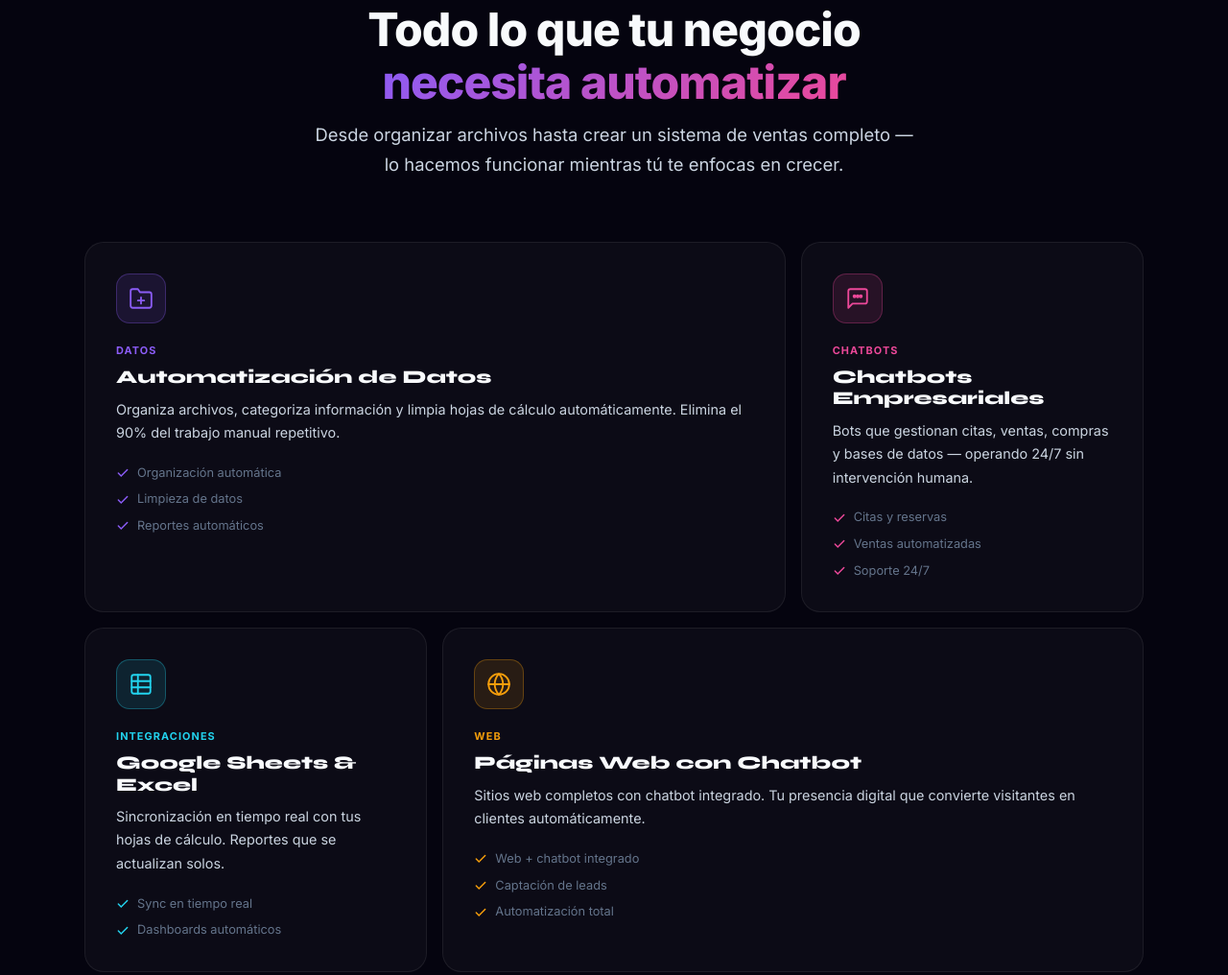
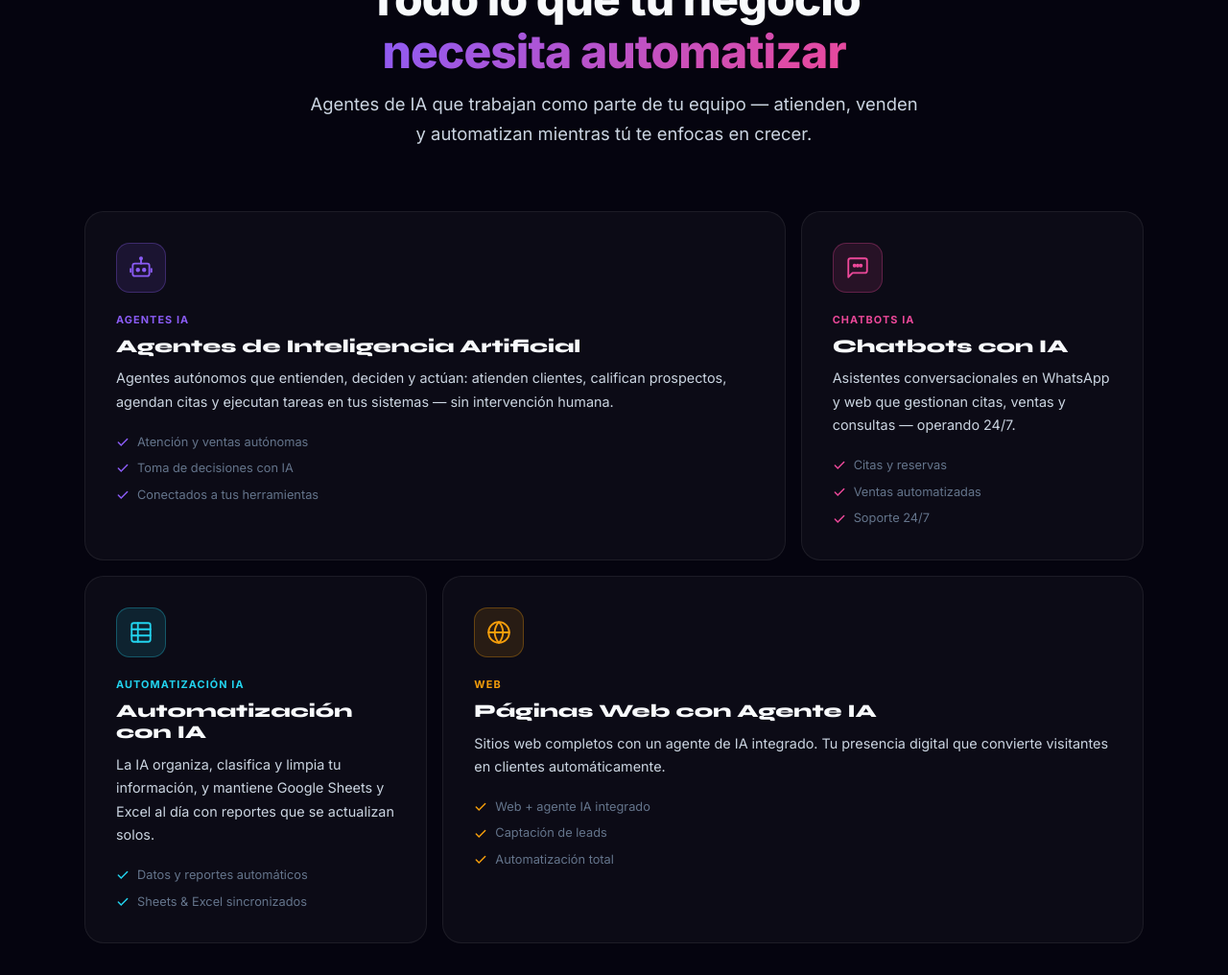
Before and after one commit to ronalcastro97/nebula-automation-ia, an Astro site: page / in a window 1280 px wide. Shown: the part 1195-2211 px from the top of the page at 96% size. Built offline with nearby package versions, Linux system fonts and the light colour scheme; Astro itself is replaced by a stand-in of ours; no server answers; animation ran at ten frames a second.

Commit message:
feat: reenfocar landing en agentes de IA y quitar menciones a N8N
Co-Authored-By: Claude Opus 5.5 <noreply@anthropic.com>

```diff
--- a/src/components/sections/Hero.astro
+++ b/src/components/sections/Hero.astro
@@ -19,7 +19,7 @@ import StarField from '../react/StarField.tsx';
       <!-- Badge -->
       <div class="badge reveal">
         <span class="badge-dot"></span>
-        IA + N8N + Automatización Empresarial
+        Agentes IA + Automatización Inteligente
       </div>
 
       <!-- Title -->
@@ -33,7 +33,7 @@ import StarField from '../react/StarField.tsx';
 
       <!-- Subtitle -->
       <p class="hero-p reveal">
-        Chatbots inteligentes, integraciones con Google&nbsp;Sheets y flujos N8N.<br/>
+        Agentes de IA que atienden, venden y ejecutan tareas por ti.<br/>
         Menos trabajo manual, más resultados — desde el primer día.
       </p>
 
@@ -82,7 +82,7 @@ import StarField from '../react/StarField.tsx';
         </div>
         <div class="dash-body">
           <div class="dash-metric">
-            <span class="dm-label">Automatizaciones activas</span>
+            <span class="dm-label">Agentes IA activos</span>
             <span class="dm-val grad">24</span>
           </div>
           <div class="dash-bar-wrap">
@@ -92,8 +92,8 @@ import StarField from '../react/StarField.tsx';
             <div class="dash-bar" style="--w:47%"></div>
           </div>
           <div class="dash-row">
-            <div class="dash-chip chip-green">● Chatbot activo</div>
-            <div class="dash-chip chip-violet">● 3 flujos N8N</div>
+            <div class="dash-chip chip-green">● Agente de ventas</div>
+            <div class="dash-chip chip-violet">● Agente de soporte</div>
           </div>
           <div class="dash-row" style="margin-top:.5rem">
             <div class="dash-chip chip-cyan">● Sheets sync</div>
--- a/src/components/sections/HowItWorks.astro
+++ b/src/components/sections/HowItWorks.astro
@@ -9,13 +9,13 @@ const steps = [
   {
     n: '02', color: '#22d3ee', ca: 'rgba(34,211,238,.12)', cb: 'rgba(34,211,238,.35)',
     title: 'Diseño',
-    desc: 'Diseñamos los flujos en N8N y configuramos todas las integraciones con tus herramientas actuales.',
+    desc: 'Diseñamos agentes de IA a la medida de tu negocio y los conectamos con tus herramientas actuales.',
     icon: `<svg viewBox="0 0 24 24" fill="none" stroke="currentColor" stroke-width="1.7" stroke-linecap="round" stroke-linejoin="round"><polygon points="12 2 2 7 12 12 22 7 12 2"/><polyline points="2 17 12 22 22 17"/><polyline points="2 12 12 17 22 12"/></svg>`,
   },
   {
     n: '03', color: '#ec4899', ca: 'rgba(236,72,153,.12)', cb: 'rgba(236,72,153,.35)',
     title: 'Implementación',
-    desc: 'Activamos todo: chatbots, sincronizaciones y flujos. Pruebas completas antes del lanzamiento.',
+    desc: 'Activamos tus agentes, chatbots y automatizaciones. Pruebas completas antes del lanzamiento.',
     icon: `<svg viewBox="0 0 24 24" fill="none" stroke="currentColor" stroke-width="1.7" stroke-linecap="round" stroke-linejoin="round"><polyline points="16 18 22 12 16 6"/><polyline points="8 6 2 12 8 18"/></svg>`,
   },
   {
--- a/src/components/sections/Services.astro
+++ b/src/components/sections/Services.astro
@@ -1,39 +1,39 @@
 ---
 const services = [
   {
-    icon: `<svg viewBox="0 0 24 24" fill="none" stroke="currentColor" stroke-width="1.7" stroke-linecap="round" stroke-linejoin="round"><path d="M22 19a2 2 0 0 1-2 2H4a2 2 0 0 1-2-2V5a2 2 0 0 1 2-2h5l2 3h9a2 2 0 0 1 2 2z"/><line x1="12" y1="11" x2="12" y2="17"/><line x1="9" y1="14" x2="15" y2="14"/></svg>`,
+    icon: `<svg viewBox="0 0 24 24" fill="none" stroke="currentColor" stroke-width="1.7" stroke-linecap="round" stroke-linejoin="round"><rect x="4" y="8" width="16" height="12" rx="2"/><path d="M12 8V4"/><circle cx="12" cy="3" r="1"/><circle cx="9" cy="14" r="1.2" fill="currentColor"/><circle cx="15" cy="14" r="1.2" fill="currentColor"/><path d="M2 13v3M22 13v3"/></svg>`,
     color: '#8b5cf6', colorAlpha: 'rgba(139,92,246,.12)', colorBorder: 'rgba(139,92,246,.3)',
-    tag: 'Datos',
-    title: 'Automatización de Datos',
-    description: 'Organiza archivos, categoriza información y limpia hojas de cálculo automáticamente. Elimina el 90% del trabajo manual repetitivo.',
-    features: ['Organización automática', 'Limpieza de datos', 'Reportes automáticos'],
+    tag: 'Agentes IA',
+    title: 'Agentes de Inteligencia Artificial',
+    description: 'Agentes autónomos que entienden, deciden y actúan: atienden clientes, califican prospectos, agendan citas y ejecutan tareas en tus sistemas — sin intervención humana.',
+    features: ['Atención y ventas autónomas', 'Toma de decisiones con IA', 'Conectados a tus herramientas'],
     size: 'large',
   },
   {
     icon: `<svg viewBox="0 0 24 24" fill="none" stroke="currentColor" stroke-width="1.7" stroke-linecap="round" stroke-linejoin="round"><path d="M21 15a2 2 0 0 1-2 2H7l-4 4V5a2 2 0 0 1 2-2h14a2 2 0 0 1 2 2z"/><circle cx="9" cy="10" r="1" fill="currentColor"/><circle cx="12" cy="10" r="1" fill="currentColor"/><circle cx="15" cy="10" r="1" fill="currentColor"/></svg>`,
     color: '#ec4899', colorAlpha: 'rgba(236,72,153,.12)', colorBorder: 'rgba(236,72,153,.3)',
-    tag: 'Chatbots',
-    title: 'Chatbots Empresariales',
-    description: 'Bots que gestionan citas, ventas, compras y bases de datos — operando 24/7 sin intervención humana.',
+    tag: 'Chatbots IA',
+    title: 'Chatbots con IA',
+    description: 'Asistentes conversacionales en WhatsApp y web que gestionan citas, ventas y consultas — operando 24/7.',
     features: ['Citas y reservas', 'Ventas automatizadas', 'Soporte 24/7'],
     size: 'normal',
   },
   {
     icon: `<svg viewBox="0 0 24 24" fill="none" stroke="currentColor" stroke-width="1.7" stroke-linecap="round" stroke-linejoin="round"><rect x="3" y="3" width="18" height="18" rx="2"/><path d="M3 9h18M3 15h18M9 3v18"/></svg>`,
     color: '#22d3ee', colorAlpha: 'rgba(34,211,238,.12)', colorBorder: 'rgba(34,211,238,.3)',
-    tag: 'Integraciones',
-    title: 'Google Sheets & Excel',
-    description: 'Sincronización en tiempo real con tus hojas de cálculo. Reportes que se actualizan solos.',
-    features: ['Sync en tiempo real', 'Dashboards automáticos'],
+    tag: 'Automatización IA',
+    title: 'Automatización con IA',
+    description: 'La IA organiza, clasifica y limpia tu información, y mantiene Google Sheets y Excel al día con reportes que se actualizan solos.',
+    features: ['Datos y reportes automáticos', 'Sheets & Excel sincronizados'],
     size: 'normal',
   },
   {
     icon: `<svg viewBox="0 0 24 24" fill="none" stroke="currentColor" stroke-width="1.7" stroke-linecap="round" stroke-linejoin="round"><circle cx="12" cy="12" r="10"/><line x1="2" y1="12" x2="22" y2="12"/><path d="M12 2a15.3 15.3 0 0 1 4 10 15.3 15.3 0 0 1-4 10 15.3 15.3 0 0 1-4-10 15.3 15.3 0 0 1 4-10z"/></svg>`,
     color: '#f59e0b', colorAlpha: 'rgba(245,158,11,.12)', colorBorder: 'rgba(245,158,11,.3)',
     tag: 'Web',
-    title: 'Páginas Web con Chatbot',
-    description: 'Sitios web completos con chatbot integrado. Tu presencia digital que convierte visitantes en clientes automáticamente.',
-    features: ['Web + chatbot integrado', 'Captación de leads', 'Automatización total'],
+    title: 'Páginas Web con Agente IA',
+    description: 'Sitios web completos con un agente de IA integrado. Tu presencia digital que convierte visitantes en clientes automáticamente.',
+    features: ['Web + agente IA integrado', 'Captación de leads', 'Automatización total'],
     size: 'large',
   },
 ];
@@ -46,7 +46,7 @@ const services = [
       Todo lo que tu negocio<br/><span class="grad">necesita automatizar</span>
     </h2>
     <p class="sec-sub reveal">
-      Desde organizar archivos hasta crear un sistema de ventas completo — lo hacemos funcionar mientras tú te enfocas en crecer.
+      Agentes de IA que trabajan como parte de tu equipo — atienden, venden y automatizan mientras tú te enfocas en crecer.
     </p>
 
     <!-- Bento grid -->
--- a/src/layouts/Layout.astro
+++ b/src/layouts/Layout.astro
@@ -7,7 +7,7 @@ interface Props {
 }
 const {
   title = 'Nebula Automation IA — Automatiza tu negocio con inteligencia artificial',
-  description = 'Chatbots inteligentes, integraciones con Google Sheets y flujos N8N. Tu negocio funcionando 24/7.',
+  description = 'Agentes de IA, chatbots inteligentes y automatización con inteligencia artificial. Tu negocio funcionando 24/7.',
 } = Astro.props;
 ---
 <!doctype html>
```
